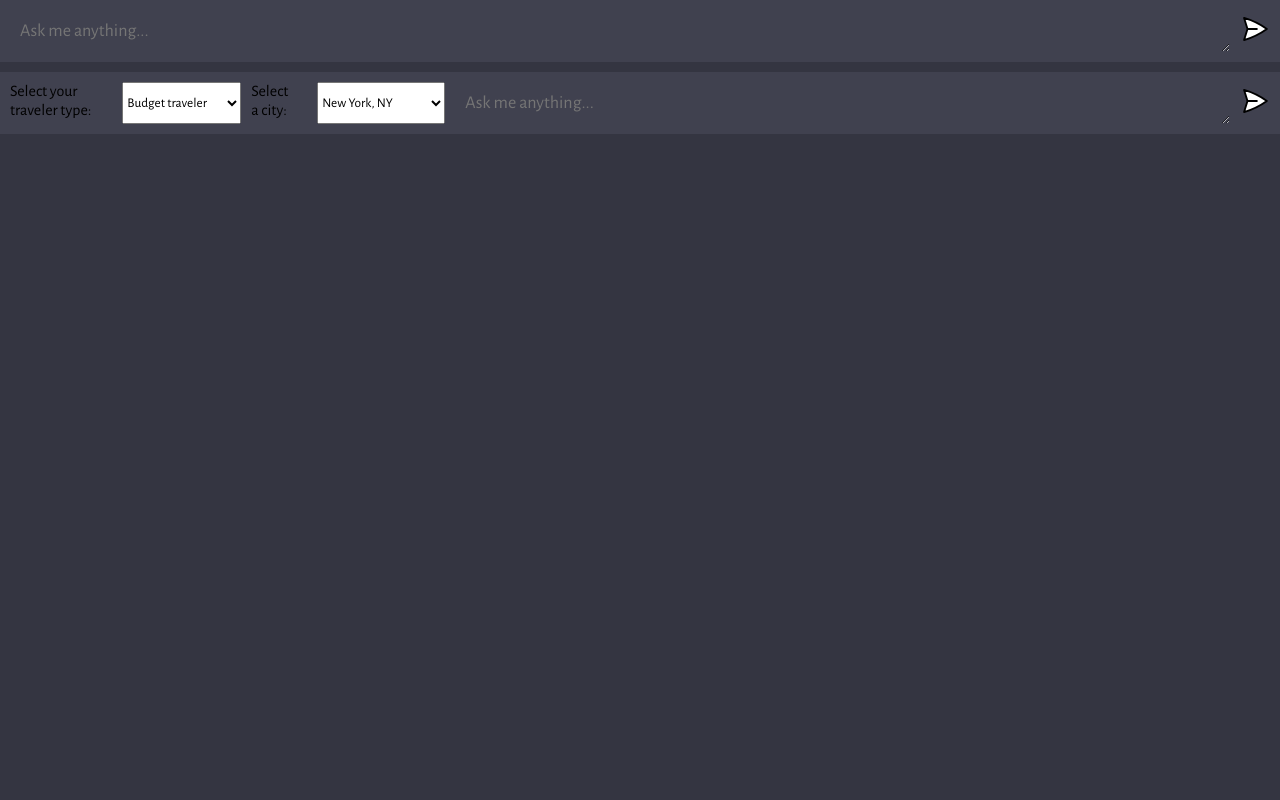
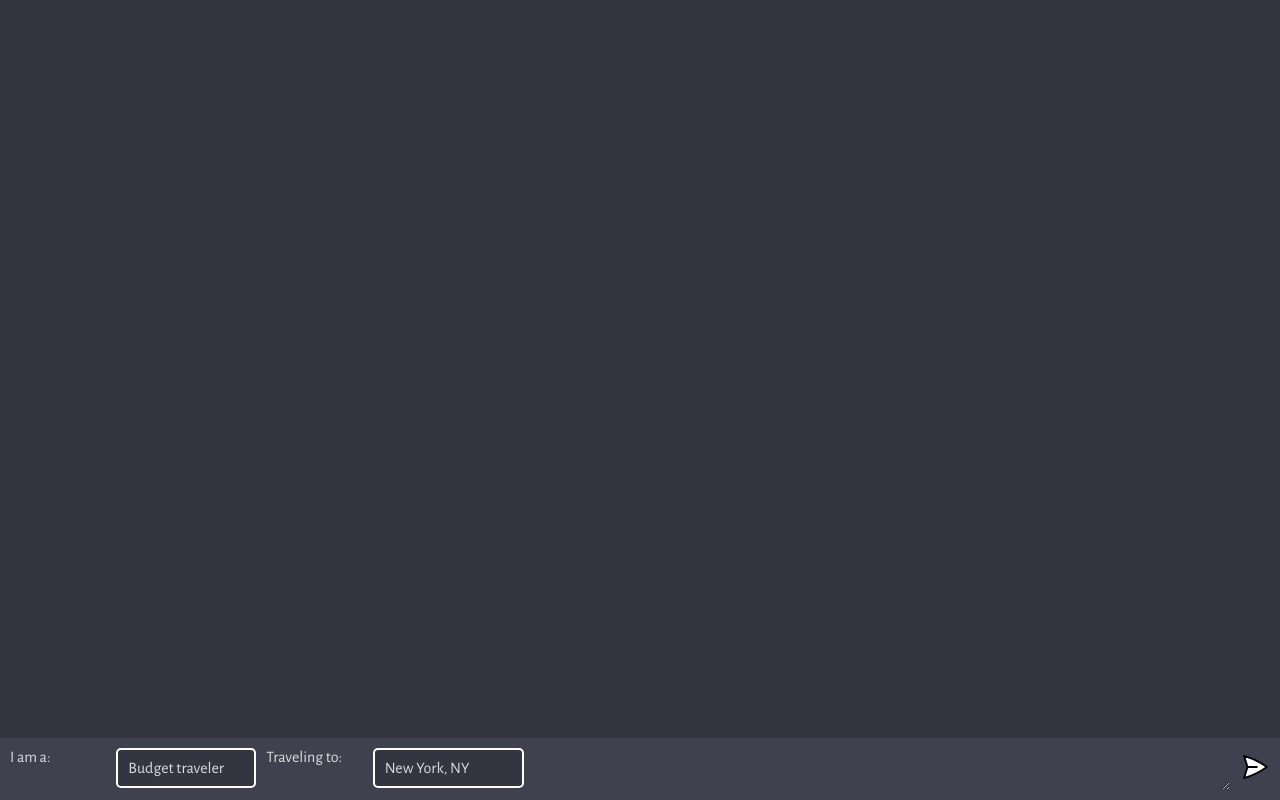
Before and after one commit to rajitha666/MyTravelBuddy, a website built with Vite: page client/index.html in a window 1280 px wide. Built offline with nearby package versions, Linux system fonts and the light colour scheme.

Commit message:
Updates to the UI and Restricted options V2

```diff
--- a/client/index.html
+++ b/client/index.html
@@ -9,13 +9,9 @@
   </head>
   <body>
     <div id="app">
-      <div id = "chat_container">
+      <div id = "chat_contaier"></div>
       <form>
-          <textarea name = "prompt" rows = "1" cols = "1" placeholder = "Ask me anything..."></textarea>
-          <button type = "submit"><img src = "assets/send.svg"/></button>
-        </form>
-        <form>
-          <label for="traveler-type">Select your traveler type:</label><br>
+        <label for="traveler-type">I am a:</label><br>
         <select id="traveler-type" name="traveler-type">
           <option value="budget">Budget traveler</option>
           <option value="luxury">Luxury traveler</option>
@@ -25,58 +21,57 @@
           <option value="family">Family traveler</option>
           <option value="business">Business traveler</option>
         </select>
-          <label for="city">Select a city:</label><br>
+        <label for="city">Traveling to:</label><br>
         <select id="city" name="city">
           <optgroup label="US Cities">
             <option value="new-york">New York, NY</option>
-              <option value="los-angeles">Los Angeles, CA</option>
-              <option value="chicago">Chicago, IL</option>
-              <option value="houston">Houston, TX</option>
-              <option value="philadelphia">Philadelphia, PA</option>
-              <option value="phoenix">Phoenix, AZ</option>
-              <option value="san-antonio">San Antonio, TX</option>
-              <option value="san-diego">San Diego, CA</option>
-              <option value="dallas">Dallas, TX</option>
-              <option value="san-jose">San Jose, CA</option>
-              <option value="austin">Austin, TX</option>
-              <option value="jacksonville">Jacksonville, FL</option>
-              <option value="fort-worth">Fort Worth, TX</option>
-              <option value="columbus">Columbus, OH</option>
-              <option value="san-francisco">San Francisco, CA</option>
-              <option value="charlotte">Charlotte, NC</option>
-              <option value="indianapolis">Indianapolis, IN</option>
-              <option value="seattle">Seattle, WA</option>
-              <option value="denver">Denver, CO</option>
-              <option value="washington-dc">Washington, D.C.</option>
-              <option value="boston">Boston, MA</option>
-              <option value="nashville">Nashville, TN</option>
-              <option value="el-paso">El Paso, TX</option>
-              <option value="detroit">Detroit, MI</option>
-              <option value="memphis">Memphis, TN</option>
-              <option value="portland">Portland, OR</option>
-              <option value="oklahoma-city">Oklahoma City, OK</option>
-              <option value="las-vegas">Las Vegas, NV</option>
-              <option value="louisville">Louisville, KY</option>
-              <option value="baltimore">Baltimore, MD</option>
-              <option value="milwaukee">Milwaukee, WI</option>
-              <option value="albuquerque">Albuquerque, NM</option>
-              <option value="vancouver">Vancouver, BC</option>
-              <option value="calgary">Calgary, AB</option>
-              <option value="edmonton">Edmonton, AB</option>
-              <option value="regina">Regina, SK</option>
-              <option value="winnipeg">Winnipeg, MB</option>
-              <option value="toronto">Toronto, ON</option>
-              <option value="ottawa">Ottawa, ON</option>
-              <option value="montreal">Montreal, QC</option>
-              <option value="quebec-city">Quebec City, QC</option>
-              <option value="fredericton">Fredericton, NB</option>
-              <option value="halifax">Halifax, NS</option>
-              <option value="st-johns">St. John's, NL</option>
-          <br><br>
-          <textarea name = "prompt" rows = "1" cols = "1" placeholder = "Ask me anything..."></textarea>
+            <option value="Los Angeles, CA">Los Angeles, CA</option>
+            <option value="Chicago, IL">Chicago, IL</option>
+            <option value="Houston, TX">Houston, TX</option>
+            <option value="Philadelphia, PA">Philadelphia, PA</option>
+            <option value="Phoenix, AZ">Phoenix, AZ</option>
+            <option value="San Antonio, TX">San Antonio, TX</option>
+            <option value="San Diego, CA">San Diego, CA</option>
+            <option value="Dallas, TX">Dallas, TX</option>
+            <option value="San Jose, CA">San Jose, CA</option>
+            <option value="Austin, TX">Austin, TX</option>
+            <option value="Jacksonville, FL">Jacksonville, FL</option>
+            <option value="Fort Worth, TX">Fort Worth, TX</option>
+            <option value="Columbus, OH">Columbus, OH</option>
+            <option value="San Francisco, CA">San Francisco, CA</option>
+            <option value="Charlotte, NC">Charlotte, NC</option>
+            <option value="Indianapolis, IN">Indianapolis, IN</option>
+            <option value="Seattle, WA">Seattle, WA</option>
+            <option value="Denver, CO">Denver, CO</option>
+            <option value="Washington, D.C.">Washington, D.C.</option>
+            <option value="Boston, MA">Boston, MA</option>
+            <option value="Nashville, TN">Nashville, TN</option>
+            <option value="El Paso, TX">El Paso, TX</option>
+            <option value="Detroit, MI">Detroit, MI</option>
+            <option value="Memphis, TN">Memphis, TN</option>
+            <option value="Portland, OR">Portland, OR</option>
+            <option value="Oklahoma City, OK">Oklahoma City, OK</option>
+            <option value="Las Vegas, NV">Las Vegas, NV</option>
+            <option value="Louisville, KY">Louisville, KY</option>
+            <option value="Baltimore, MD">Baltimore, MD</option>
+            <option value="Milwaukee, WI">Milwaukee, WI</option>
+            <option value="Albuquerque, NM">Albuquerque, NM</option>
+            <option value="Vancouver, BC">Vancouver, BC</option>
+            <option value="Calgary, AB">Calgary, AB</option>
+            <option value="Edmonton, AB">Edmonton, AB</option>
+            <option value="Regina, SK">Regina, SK</option>
+            <option value="Winnipeg, MB">Winnipeg, MB</option>
+            <option value="Toronto, ON">Toronto, ON</option>
+            <option value="Ottawa, ON">Ottawa, ON</option>
+            <option value="Montreal, QC">Montreal, QC</option>
+            <option value="Quebec City, QC">Quebec City, QC</option>
+            <option value="Fredericton, NB">Fredericton, NB</option>
+            <option value="Halifax, NS">Halifax, NS</option>
+            <option value="St. John's, NL">St. John's, NL</option>
+</select>
+        <textarea name = "prompt" rows = "1" cols = "1" placeholder = ""></textarea>
         <button type = "submit"><img src = "assets/send.svg"/></button>
       </form>
-      </div>
     </div>
     <script type="module" src="script.js"></script>
   </body>
--- a/client/script.js
+++ b/client/script.js
@@ -57,7 +57,14 @@ function chatStripe (isAi, value, uniqueId){
 
 const handleSubmit = async (e) => {
   e.preventDefault();
+
+  const travelerType = document.querySelector("#traveler-type").value;
+  const city = document.querySelector("#city").value;
   const data = new FormData(form);
+  const promptText = `I am a ${travelerType} traveler, planning a trip to ${city}. ${data.get("prompt")} give me 5 options to explore around and 5 food options to try`;
+
+
+  data.set("prompt", promptText);
 
   //user's chatstripe
   chatContainer.innerHTML += chatStripe(false,data.get('prompt'));
@@ -73,6 +80,8 @@ const handleSubmit = async (e) => {
 
   loader(messageDiv);
   //fetch data from server -> bot's response
+//http://localhost:5000
+//https://mytravelbuddy.onrender.com/
 
   const response = await fetch('https://mytravelbuddy.onrender.com/',{
     method:'POST',
--- a/client/style.css
+++ b/client/style.css
@@ -148,3 +148,39 @@ form img {
   width: 30px;
   height: 30px;
 }
+
+
+#prompt {
+  display: none;
+}
+
+
+select {
+  width: 200px;
+  height: 40px;
+  font-size: 16px;
+  border: 2px solid #ffffff;
+  border-radius: 5px;
+  background: #343541;
+  color: #fff;
+  appearance: none;
+  -webkit-appearance: none;
+  -moz-appearance: none;
+  padding: 0 10px;
+    color: #dcdcdc;
+    font-size: 16px;
+  font-family: 'Alegreya Sans', sans-serif;
+}
+
+option {
+  font-size: 18px;
+  color: #dcdcdc;
+  background: #40414F;
+}
+
+label {
+  font-size: 16px;
+  color: #dcdcdc;
+  margin-right: 10px;
+  width: 140px;
+}
```
Lines whose indentation alone changed are shown as unchanged.
